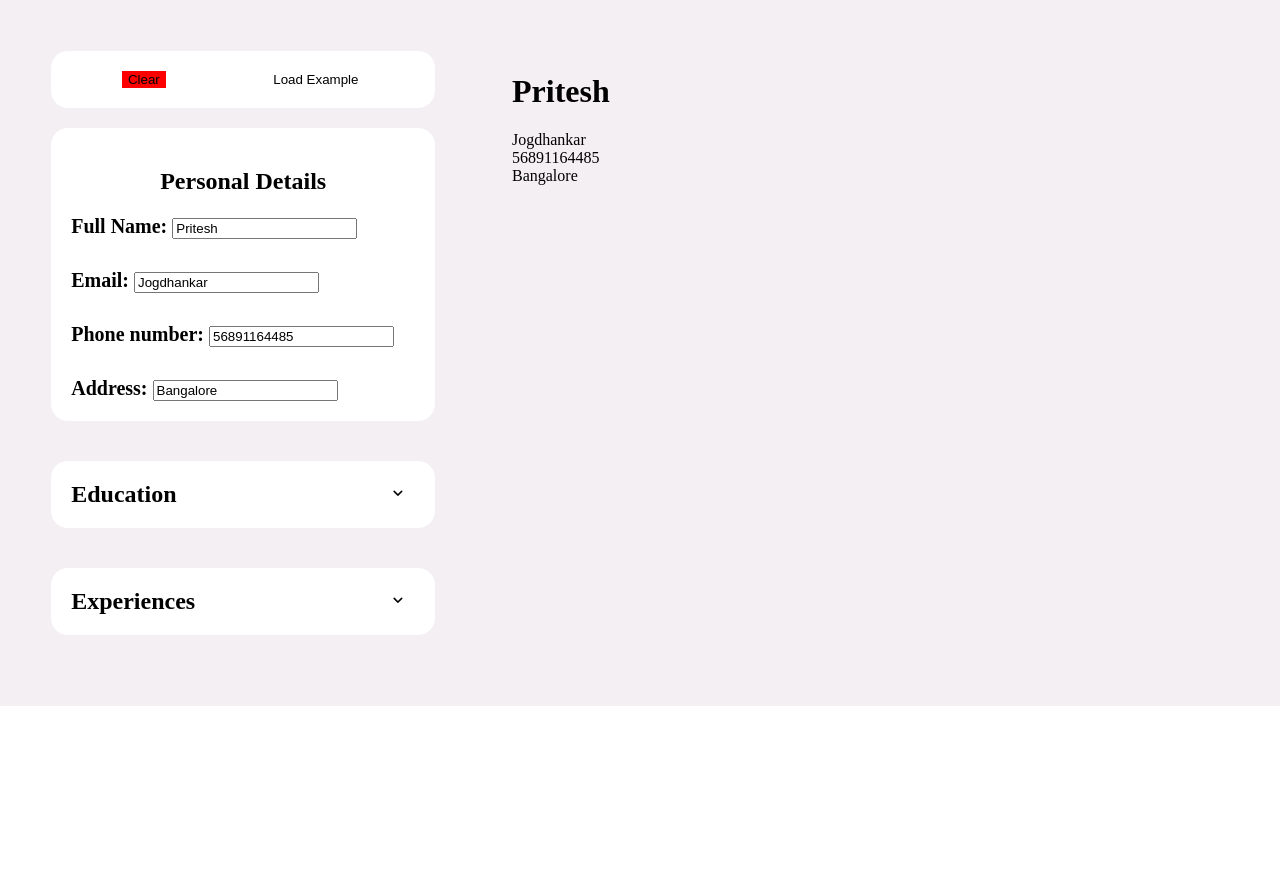
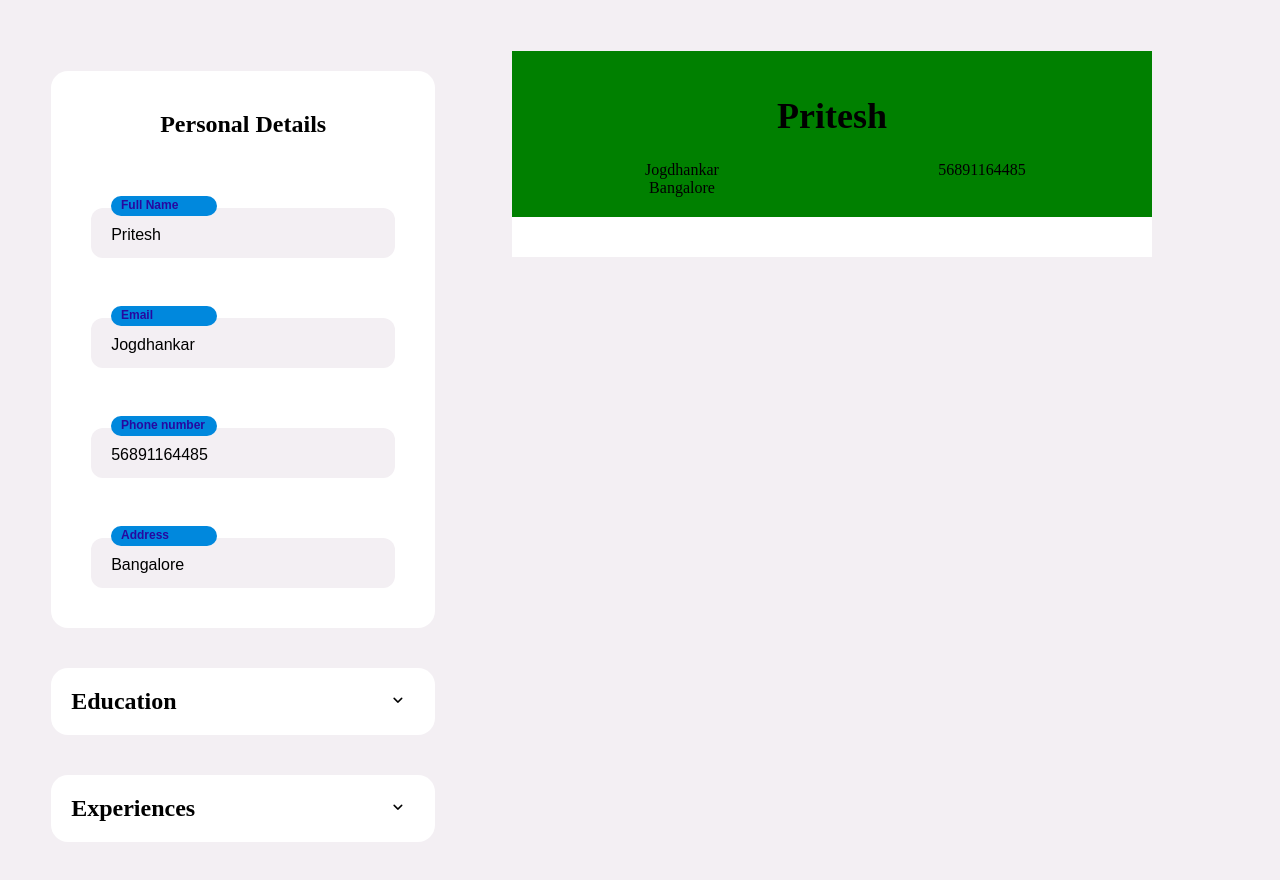
Before and after one commit to pritesh299/odin-14-CV_GENERATOR-deploy, a React (Vite) app: page / in a window 1280 px wide. Shown: the top 880 px of the page. Before the commit the page ends 800 px from the top, so only its background shows below. Built offline with nearby package versions, Linux system fonts and the light colour scheme.

Commit message:
css update 2

```diff
--- a/src/App.css
+++ b/src/App.css
@@ -1,7 +1,9 @@
+/* Reset default browser margin */
 body {
   margin: 0;
 }
 
+/* Main container for the application */
 div#root {
   background: #F3EFF3;
   display: flex;
@@ -10,30 +12,34 @@ div#root {
   padding: 4vw;
 }
 
+/* Reset button styles */
 button {
   background: transparent;
   border: none;
 }
 
+/* Sidebar container */
 div#Sidebar {
   display: flex;
   flex-direction: column;
   width: 30vw;
 }
 
+/* Main resume container */
 div#resume {
   width: 50vw;
 }
 
+/* Style for option card */
 div#optionCard {
   background: white;
   display: flex;
   justify-content: space-around;
   padding: 20px;
   border-radius: 17px;
-
 }
 
+/* Style for personal details card */
 div#PersonalDetailsCard {
   background: white;
   display: flex;
@@ -42,9 +48,9 @@ div#PersonalDetailsCard {
   border-radius: 17px;
   margin: 20px 0px;
   text-align: center;
-
 }
 
+/* Form container */
 form {
   display: flex;
   flex-direction: column;
@@ -52,27 +58,29 @@ form {
   align-items: baseline;
 }
 
+/* Label styles */
 label {
   font-size: 20px;
   font-weight: bold;
 }
 
+/* Experience section container */
 div#Experience {
   background: white;
   border-radius: 17px;
   margin: 20px 0px;
   text-align: center;
-
 }
 
+/* Education section container */
 div#Education {
   background: white;
   border-radius: 17px;
   margin: 20px 0px;
   text-align: center;
-
 }
 
+/* Styles for section headers */
 #Education_head,
 #Experience_head {
   display: flex;
@@ -81,6 +89,7 @@ div#Education {
   align-items: center;
 }
 
+/* Styles for buttons within headers */
 .head_button {
   border-radius: 100000px;
   height: 2%;
@@ -88,6 +97,7 @@ div#Education {
   border: none;
 }
 
+/* Styles for preform (preview form) */
 .preform {
   display: flex;
   border-top: 6px solid #F3EFF3;
@@ -96,17 +106,14 @@ div#Education {
   padding: 0 20px;
 }
 
-div#Education_button, #Experience_button {
+/* Styles for Education and Experience buttons */
+div#Education_button,
+#Experience_button {
   padding: 20px;
   border-top: 6px solid #F3EFF3;
 }
 
-form#EducationForm,
-form#ExperienceForm {
-  border-top: 8px solid #F3EFF3;
-  padding: 20px;
-}
-
+/* Styles for button containers within forms */
 #EducationForm_buttonContainer,
 #ExperienceForm_buttonContainer {
   border-top: 8px solid #F3EFF3;
@@ -116,16 +123,227 @@ form#ExperienceForm {
   gap: 40px;
 }
 
-#Education_button > button ,#Experience_button > button , div#EducationForm_buttonContainer > button{
+/* Styles for buttons within Education and Experience sections */
+#Education_button > button,
+#Experience_button > button,
+div#EducationForm_buttonContainer > button,
+div#ExperienceForm_buttonContainer > button {
   border: 4px solid #F3EFF3;
   border-radius: 50px;
   padding: 10px;
 }
+
+/* Styles for preform button container */
 .preform_buttonContainer {
   display: flex;
   gap: 10px;
 }
 
-.preform > button {
-  background: transparent;
+/* Reset label text alignment */
+label {
+  text-align: left;
+  font-size: 16px;
 }
+
+/* Styles for form elements */
+#PersonalDetailsForm,
+#EducationForm,
+#ExperienceForm {
+  background-color: white;
+  box-sizing: border-box;
+  padding: 20px;
+}
+
+/* Additional styles for Education and Experience forms */
+#EducationForm,
+#ExperienceForm {
+  border-top: 8px solid #F3EFF3;
+}
+
+/* Title styles */
+.title {
+  color: #eee;
+  font-family: sans-serif;
+  font-size: 36px;
+  font-weight: 600;
+  margin-top: 30px;
+}
+
+/* Subtitle styles */
+.subtitle {
+  color: #eee;
+  font-family: sans-serif;
+  font-size: 16px;
+  font-weight: 600;
+  margin-top: 10px;
+}
+
+/* Styles for input container */
+.input-container {
+  height: 50px;
+  position: relative;
+  width: 100%;
+}
+
+/* Additional styles for input container */
+.input-container  {
+  margin-top: 30px;
+}
+
+/* Styles for input fields */
+.input {
+  background-color: #F3EFF3;
+  border-radius: 12px;
+  border: 0;
+  box-sizing: border-box;
+  color: #000000;
+  font-size: 16px;
+  height: 100%;
+  outline: 0;
+  padding: 4px 20px 0;
+  width: 100%;
+}
+
+/* Styles for input underline */
+.cut {
+  background-color: transparent;
+  border-radius: 10px;
+  height: 20px;
+  left: 20px;
+  position: absolute;
+  top: -20px;
+  transform: translateY(0);
+  transition: transform 200ms;
+  width: 106px;
+}
+
+/* Input focus styles */
+.input:focus ~ .cut,
+.input:not(:placeholder-shown) ~ .cut {
+  transform: translateY(8px);
+  background-color: #08d;
+}
+
+/* Placeholder styles */
+.placeholder {
+  color: #65657b;
+  font-family: sans-serif;
+  left: 20px;
+  line-height: 14px;
+  pointer-events: none;
+  position: absolute;
+  transform-origin: 0 50%;
+  transition: transform 200ms, color 200ms;
+  top: 20px;
+}
+
+/* Placeholder focus styles */
+.input:focus ~ .placeholder,
+.input:not(:placeholder-shown) ~ .placeholder {
+  transform: translateY(-30px) translateX(10px) scale(0.75);
+}
+
+/* Placeholder color when input is not empty */
+.input:not(:placeholder-shown) ~ .placeholder {
+  color: #2708A0;
+}
+
+/* Placeholder color when input is focused */
+.input:focus ~ .placeholder {
+  color: white;
+}
+
+/* Hide date input spinner */
+input[type='date']:in-range::-webkit-datetime-edit-year-field,
+input[type='date']:in-range::-webkit-datetime-edit-month-field,
+input[type='date']:in-range::-webkit-datetime-edit-day-field,
+input[type='date']:in-range::-webkit-datetime-edit-text {
+  color: transparent;
+}
+
+/* Submit button styles */
+.submit {
+  background-color: #08d;
+  border-radius: 12px;
+  border: 0;
+  box-sizing: border-box;
+  color: #eee;
+  cursor: pointer;
+  font-size: 18px;
+  height: 50px;
+  margin-top: 38px;
+  text-align: center;
+  width: 100%;
+}
+
+/* Submit button active styles */
+.submit:active {
+  background-color: #06b;
+}
+
+
+
+.resume.top {
+  background: green;
+  padding: 20px;
+  text-align: center;
+}
+
+.contact-info {
+  display: grid;
+  align-items: center;
+  grid-template-columns: 50% 50%;
+  grid-template-columns: 50% 50%;
+}
+
+h1.resume-name {
+  font-size: 36px;
+}
+
+div#ResumeInfo {
+  padding: 20px;
+  background-color: white;
+}
+
+h3.header-text {
+  text-align: center;
+  background: aliceblue;
+}
+
+.education-info {
+  padding: 0 20px;
+  display: flex;
+
+}
+
+.experience-info-group1 {
+  display: flex;
+}
+
+.experience-info {
+  padding: 20px;
+}
+
+.experience-info-group1 {
+  display: grid;
+  grid-template:
+  "date     title"
+  "location  job ";
+  }
+
+
+  p.dates {
+    grid-area: "date";
+}
+
+p.location {
+  grid-area: "location";
+}
+
+p.experience-info-companyName {
+  grid-area: "title";
+}
+
+p.experience-info-positionTitle {
+  grid-area: "job";
+}
--- a/src/App.jsx
+++ b/src/App.jsx
@@ -1,6 +1,6 @@
 
 import './App.css'
-import {Options,PersonalDetails, ProfessionalDetails} from "./components/sidebar.jsx"
+import {PersonalDetails, ProfessionalDetails} from "./components/sidebar.jsx"
 import { ResumeTop,ResumeInfo } from './components/Resume.jsx'
 import {useState} from "react"
 
@@ -34,7 +34,6 @@ function App() {
    return (
     <>
      <div id="Sidebar">
-      <Options/>
       <PersonalDetails personalInfo={personalInfo} setPersonalInfo={setPersonalInfo}/>
       <ProfessionalDetails EducationList={EducationList} ExperienceList={ExperienceList} setEducationList={setEducationList} setExperienceList={setExperienceList}/>
 
--- a/src/components/Resume.jsx
+++ b/src/components/Resume.jsx
@@ -6,13 +6,14 @@ function RenderExperience({ExperienceList}) {
     {ExperienceList.map(item=>(
     (item.visibility)?
     (<div className="experience-info">
-    <div className="experience-info-group">
+    <div className="experience-info-group1">
       <p className="dates">{item.startDate} - {item.endDate}</p>
-      <p>{item.location}</p>
-    </div>
-    <div className="experience-info-group">
+      <p className='location'>{item.location}</p>
       <p className="experience-info-companyName">{item.companyName}</p>
       <p className="experience-info-positionTitle">{item.positionTitle}</p>
+    </div>
+    <div className="experience-info-group2">
+
       <p className="experience-info-description">{item.description}</p>
     </div>
     </div>):(<></>)
@@ -29,9 +30,11 @@ function RenderEducation({ EducationList }) {
       {EducationList.map(item=>(
        (item.visibility)?(
        <div className="education-info">
-       <div  className="education-info-group">
+       <div  className="education-info-group1">
        <p className="dates">{item.startDate} - {item.endDate}</p>
-       <p>{item.location}</p>
+       <p className='location'>{item.location}</p>
+       </div>
+       <div  className="education-info-group2">
        <p className="education-info-schoolName">{item.schoolName}</p>
        <p className="education-info-degree">{item.degree}</p>
        </div>
--- a/src/components/sidebar.jsx
+++ b/src/components/sidebar.jsx
@@ -163,16 +163,6 @@ function ProfessionalDetails({ ExperienceList, setEducationList, setExperienceLi
   );
 }
 
-function Options() {
-  return (
-    <>
-      <div id="optionCard">
-        <button style={{ backgroundColor: 'red' }}>Clear</button>
-        <button style={{ backgroundColor: 'white' }}>Load Example</button>
-      </div>
-    </>
-  );
-}
 
 // components/PersonalDetails.jsx
 function PersonalDetails({ personalInfo, setPersonalInfo }) {
@@ -190,12 +180,29 @@ function PersonalDetails({ personalInfo, setPersonalInfo }) {
   return (
     <div id="PersonalDetailsCard">
       <h2>Personal Details</h2>
-      <form>
-        <label htmlFor="fullName">Full Name: <input onChange={changeDetails} id="fullName" type="text" value={personalInfo.name} /></label>
-        <label htmlFor="email">Email: <input onChange={changeDetails} id="email" type="text" value={personalInfo.email} /></label>
-        <label htmlFor="phoneNumber">Phone number: <input onChange={changeDetails} id="phoneNumber" type="text" value={personalInfo.phoneNumber} /></label>
-        <label htmlFor="address">Address: <input onChange={changeDetails} id="address" type="text" value={personalInfo.address} /></label>
-      </form>
+
+      <form id="PersonalDetailsForm">
+<div class="input-container ">
+  <input onChange={changeDetails} id="fullName" type="text" class="input" value={personalInfo.name} placeholder=" " />
+  <div class="cut"></div>
+  <label for="fullName" class="placeholder">Full Name</label>
+</div>
+<div class="input-container ">
+  <input onChange={changeDetails} id="email" type="text" class="input" value={personalInfo.email} placeholder=" " />
+  <div class="cut"></div>
+  <label for="email" class="placeholder">Email</label>
+</div>
+<div class="input-container ">
+  <input onChange={changeDetails} id="phoneNumber" type="text" class="input" value={personalInfo.phoneNumber} placeholder=" " />
+  <div class="cut cut-short"></div>
+  <label for="phoneNumber" class="placeholder">Phone number</label>
+</div>
+<div class="input-container ">
+  <input onChange={changeDetails} id="address" type="text" class="input" value={personalInfo.address} placeholder=" " />
+  <div class="cut cut-short"></div>
+  <label for="address" class="placeholder">Address </label>
+</div>
+</form>
     </div>
   );
 }
@@ -205,6 +212,5 @@ export default PersonalDetails;
 
 export {
   PersonalDetails,
-  Options,
   ProfessionalDetails
 };
```
Also changed, not shown: src/components/Forms.jsx (+64 -13 lines).
